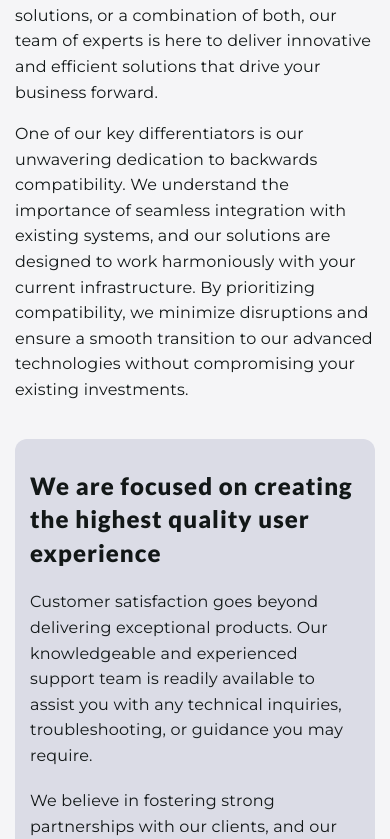
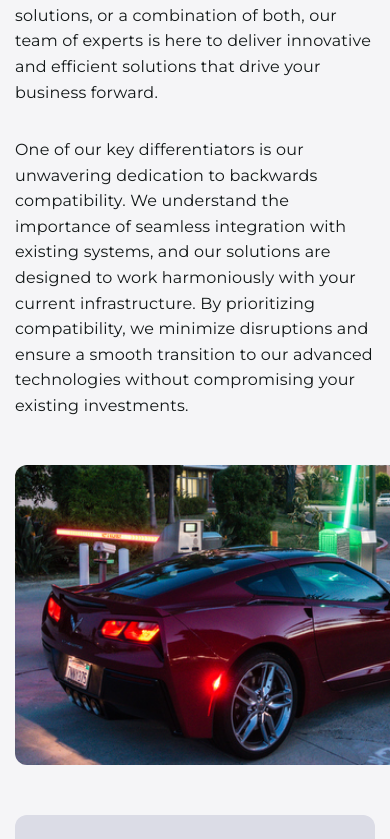
Before and after one commit to justinshane13/SPDPRK-site-v2, a Next.js app: page /about in a window 390 px wide. Shown: the part 945-1784 px from the top of the page. Built offline with nearby package versions, Linux system fonts and the light colour scheme.

Commit message:
add reader isolation; update learn more links to correct pages; add corvette photo to about page

```diff
--- a/comps/Company.js
+++ b/comps/Company.js
@@ -15,7 +15,7 @@ const Company = () => {
                 <div className={styles.companyTileText}>
                     <p className={styles.companyTileTextTitle}>Local Manufacturing</p>
                     <p className={styles.companyTileTextParagraph}>We're proud to manufacture and develop all of our equipment and software in-house in our Los Angeles, CA headquarters.</p>
-                    <LearnMore />
+                    <LearnMore page="/about"/>
                 </div>
             </div>
 
@@ -26,7 +26,7 @@ const Company = () => {
                 <div className={styles.companyTileText}>
                     <p className={styles.companyTileTextTitle}>QR Based Payments</p>
                     <p className={styles.companyTileTextParagraph}>Fast, contactless payments have never been simpler because customers connect their ticket to their phone payment method.</p>
-                    <LearnMore />
+                    <LearnMore page="/spdprk" />
                 </div>
             </div>
 
@@ -37,7 +37,7 @@ const Company = () => {
                 <div className={styles.companyTileText}>
                     <p className={styles.companyTileTextTitle}>Solutions for Every Sector</p>
                     <p className={styles.companyTileTextParagraph}>We’ve been trusted across numerous sectors over our 45 years in the parking industry.</p>
-                    <LearnMore />
+                    <LearnMore page="/sectors" />
                 </div>
             </div>
 
--- a/comps/LearnMore.js
+++ b/comps/LearnMore.js
@@ -3,7 +3,7 @@ import Link from 'next/link'
 import Image from 'next/image'
 import styles from '@/styles/Home.module.css'
 
-const LearnMore = () => {
+const LearnMore = ({page}) => {
     const [isHovered, setIsHovered] = useState(false)
 
     const trigger = () => {
@@ -12,7 +12,7 @@ const LearnMore = () => {
 
     return (
         <div className={styles.SPDPRKHighlightLinkContainer}>
-            <Link className={styles.SPDPRKHighlightLink}href="/" onMouseEnter={trigger} onMouseLeave={trigger}>Learn More</Link>
+            <Link className={styles.SPDPRKHighlightLink}href={page} onMouseEnter={trigger} onMouseLeave={trigger}>Learn More</Link>
             <Image className={`${styles.arrowRight} ${isHovered ? styles.slideRight : ''}`} src="/arrow_right_blue.svg" width={18} height={18} />
         </div>
     );
--- a/pages/about.js
+++ b/pages/about.js
@@ -37,10 +37,14 @@ const About = () => {
                     >
                         <div className={styles.aboutSection1}>
                             <h1>How are we different?</h1>
-                            <p>Welcome to SPDPRK, your trusted Total Solution Provider! We pride ourselves on our commitment to delivering cutting-edge technology that is built to last. With a strong emphasis on Zero Obsolescence, we ensure that both our software and hardware solutions stand the test of time, providing our clients with long-term reliability and value.</p>
-                            <p>As a Total Solution Provider, we offer a comprehensive range of services tailored to meet your every need. Whether you're looking for state-of-the-art software development, advanced hardware solutions, or a combination of both, our team of experts is here to deliver innovative and efficient solutions that drive your business forward.</p>
-                            <p>One of our key differentiators is our unwavering dedication to backwards compatibility. We understand the importance of seamless integration with existing systems, and our solutions are designed to work harmoniously with your current infrastructure. By prioritizing compatibility, we minimize disruptions and ensure a smooth transition to our advanced technologies without compromising your existing investments.</p>
-                            <div className={styles.background3}></div>
+                            <div>
+                                <p>Welcome to SPDPRK, your trusted Total Solution Provider! We pride ourselves on our commitment to delivering cutting-edge technology that is built to last. With a strong emphasis on Zero Obsolescence, we ensure that both our software and hardware solutions stand the test of time, providing our clients with long-term reliability and value.</p>
+                                <p>As a Total Solution Provider, we offer a comprehensive range of services tailored to meet your every need. Whether you're looking for state-of-the-art software development, advanced hardware solutions, or a combination of both, our team of experts is here to deliver innovative and efficient solutions that drive your business forward.</p>
+                                <div>
+                                    <p>One of our key differentiators is our unwavering dedication to backwards compatibility. We understand the importance of seamless integration with existing systems, and our solutions are designed to work harmoniously with your current infrastructure. By prioritizing compatibility, we minimize disruptions and ensure a smooth transition to our advanced technologies without compromising your existing investments.</p>
+                                    <Image className={styles.aboutCorvette} src="/welcome.jpg" width={500} height={300} />
+                                </div>
+                            </div>
                         </div>
                     </motion.div>
                     <motion.div
--- a/pages/spdprk.js
+++ b/pages/spdprk.js
@@ -40,6 +40,7 @@ const SPDPRK = () => {
                                             <p>SPDPRK systems are designed to be Zero Obsolescent, requiring minimal maintenance and built on a secure and stable technology that is resistant to breakdowns. We utilize a cloud-based monitoring system along with an optional on site server to manage your location with an ethernet connection and power. </p>
                                             <p>We designed the system to be a solution to the variety of challenges parking operations face. By adding SPDPRK to your parking asset, you can drastically reduce the footprint of your equipment. Below are some of the ways it can replace or enhance legacy equipment.</p>
                                         </div>
+                                        <Image className={styles.SPDPRKReaderImage} src="/reader_isolated.svg" width={300} height={400} />
                                     </div>
                                 </div>
                                 <div className={styles.background1}></div>
--- a/styles/About.module.css
+++ b/styles/About.module.css
@@ -52,12 +52,31 @@
     color: #121717;
 }
 
-.aboutSection1 > p {
+.aboutSection1 > div > p {
     font-family: 'Montserrat';
     font-weight: 400;
     font-size: 1.3em;
     line-height: 160%;
     color: #121717;
+}
+
+.aboutSection1 > div > div {
+    display: flex;
+    justify-content: center;
+    align-items: center;
+}
+
+.aboutSection1 > div > div > p {
+    font-family: 'Montserrat';
+    font-weight: 400;
+    font-size: 1.3em;
+    line-height: 160%;
+    color: #121717;
+}
+
+.aboutCorvette {
+    border-radius: 12px;
+    margin-left: 50px;
 }
 
 .aboutSection2 {
@@ -274,6 +293,16 @@
     }
 }
 
+@media (max-width: 1000px) {
+    .aboutSection1 > div > div {
+        flex-direction: column;
+    }
+
+    .aboutCorvette {
+        margin: 30px auto;
+    }
+}
+
 @media (max-width: 800px) {
     .about {
         padding: 0px 15px 0px 15px;
@@ -326,7 +355,22 @@
         font-size: 1.8em;
     }
 
-    .aboutSection1 > p {
+    .aboutSection1 > div > p {
+        font-size: 1em;
+    }
+
+    .aboutSection1 > div > div {
+        display: flex;
+        flex-direction: column;
+        justify-content: center;
+        align-items: center;
+    }
+
+    .aboutCorvette {
+        margin: 30px auto;
+    }
+
+    .aboutSection1 > div > div > p {
         font-size: 1em;
     }
 
```
Also changed, not shown: styles/SPDPRK.module.css (+12 -0 lines), public/reader_isolated.svg (added).
